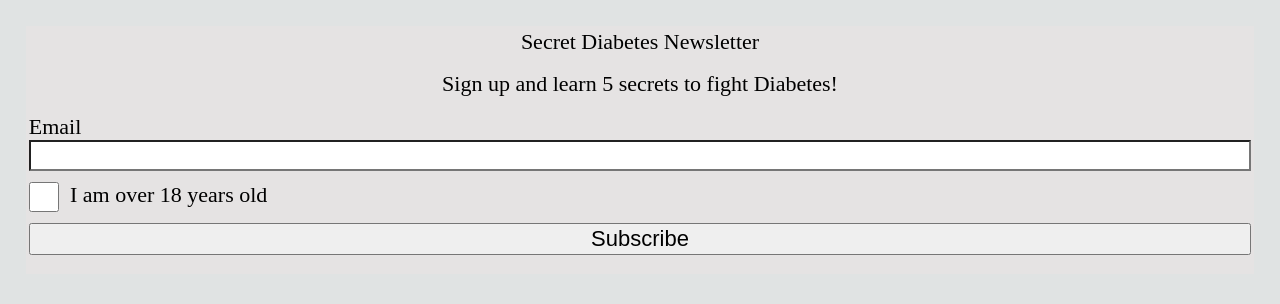
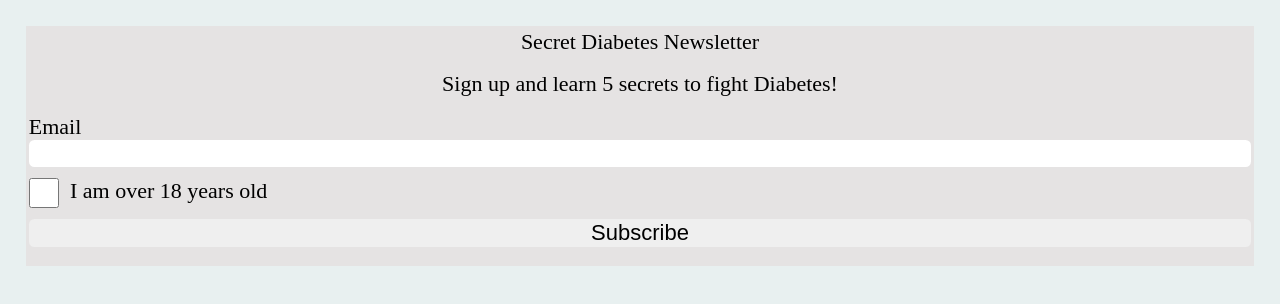
Before and after one commit to Educational-Web-Design-Kevin/lab3, a plain HTML site: page index.html in a window 1280 px wide. Drawn offline with nearby package versions, Linux system fonts and the light colour scheme.

Commit message:
Style borders for input fields

```diff
--- a/css/screen.css
+++ b/css/screen.css
@@ -204,7 +204,7 @@ label {
 
 /* ===== LAYOUT STYLES ====== */
 html {
-    background-color: rgb(224, 227, 227);
+    background-color: rgb(232, 240, 240);
 }
 
 
@@ -216,6 +216,11 @@ body {
 h1,
 p {
   text-align: center;
+}
+
+input {
+    border-radius: 0.25em; /*4/16=0.25*/
+    border-style: hidden;
 }
 
 h1,
```
